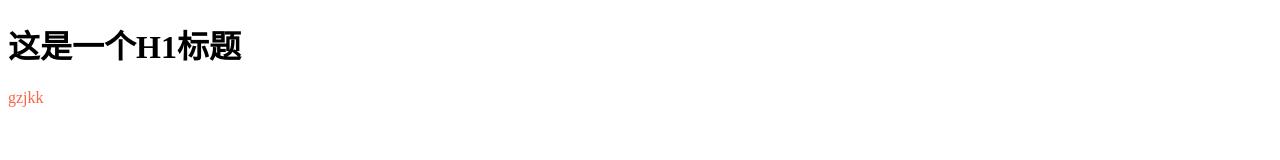
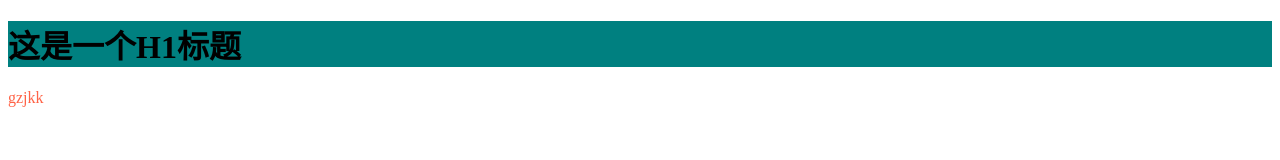
Before and after one commit to ggggzj0713/project02, a plain HTML site: page index.html in a window 1280 px wide. Drawn offline with Linux system fonts and the light colour scheme.

```diff
--- a/index.css
+++ b/index.css
@@ -1,3 +1,7 @@
 div {
     color: tomato;
 }
+
+h1 {
+    background-color: teal;
+}
```
